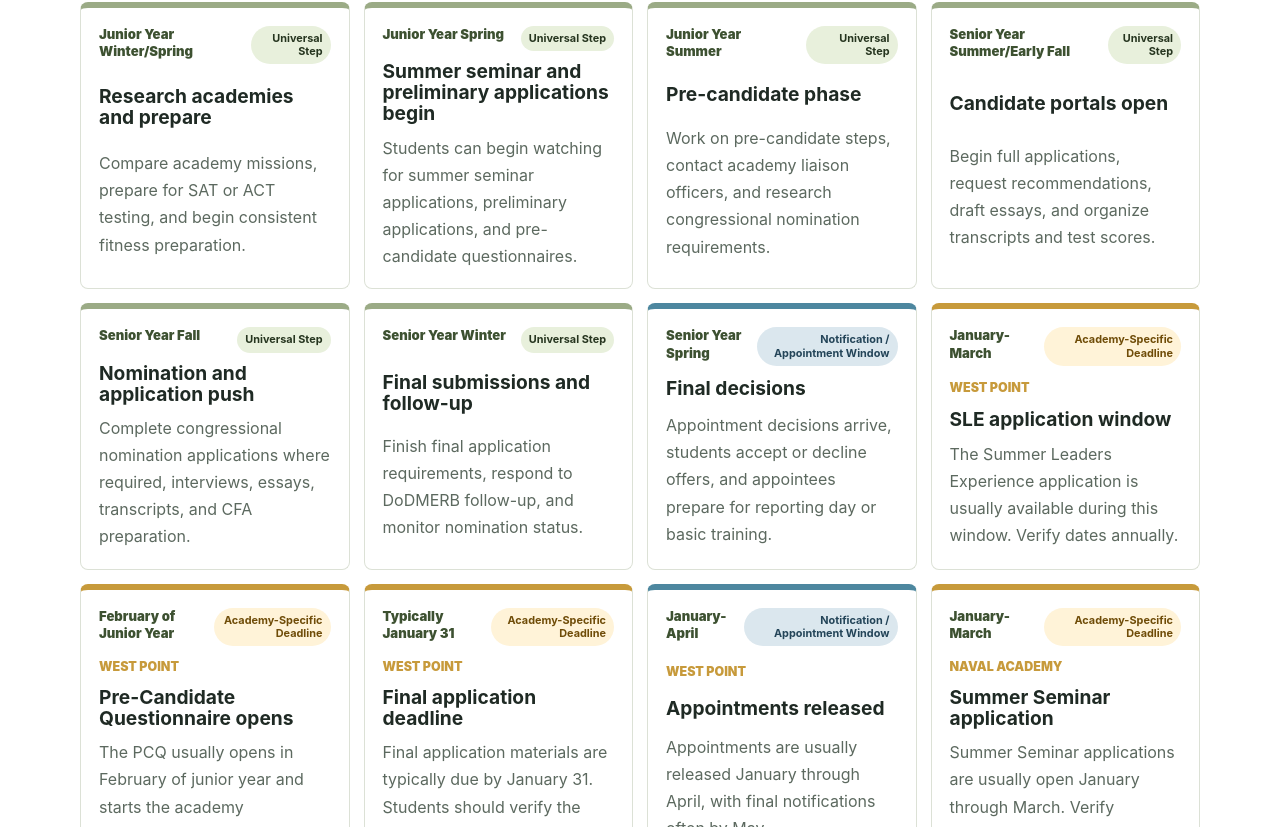
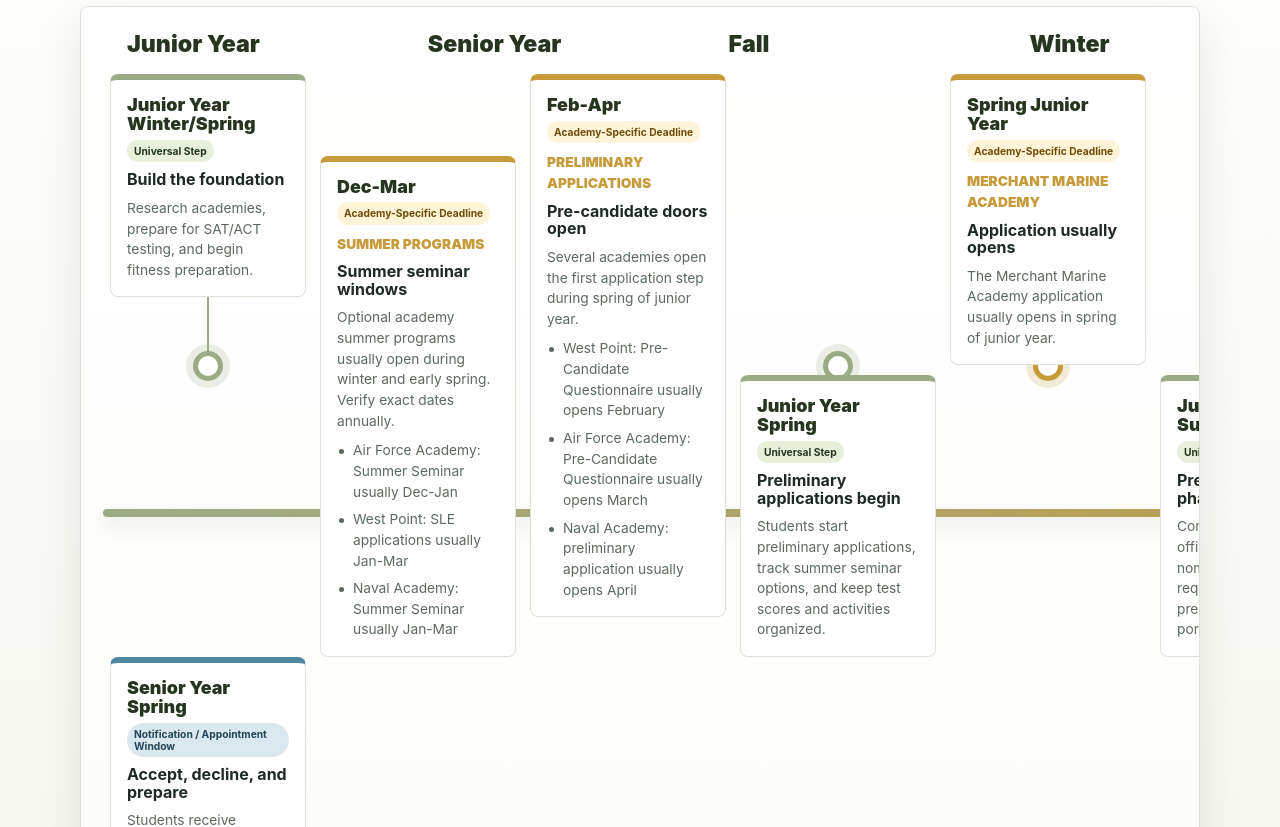
Before and after one commit to ryhinsy/MilitaryFutures-site, a Next.js app: page /service-academies in a window 1280 px wide. Shown: the part 753-1580 px from the top of the page. Built offline with nearby package versions, Linux system fonts and the light colour scheme.

Commit message:
Redesign academy timeline infographic

```diff
--- a/app/globals.css
+++ b/app/globals.css
@@ -238,9 +238,10 @@
 }
 
 .timeline-feature {
-  background: var(--surface);
+  background:
+    linear-gradient(180deg, var(--surface), #f4f6ee);
   border-bottom: 1px solid var(--line);
-  padding: 46px 0;
+  padding: 50px 0 56px;
 }
 
 .timeline-feature-header {
@@ -294,66 +295,217 @@
   color: #234458;
 }
 
-.comparison-timeline {
-  display: grid;
-  gap: 14px;
-  grid-template-columns: repeat(4, minmax(0, 1fr));
+.roadmap-shell {
+  background: rgba(255, 255, 255, 0.72);
+  border: 1px solid var(--line);
+  border-radius: var(--radius);
+  box-shadow: var(--shadow);
+  overflow-x: auto;
+  padding: 26px 22px 30px;
 }
 
-.milestone-card {
+.roadmap-phases {
+  display: grid;
+  gap: 12px;
+  grid-template-columns: repeat(5, minmax(170px, 1fr));
+  min-width: 1540px;
+  padding: 0 24px 18px;
+}
+
+.roadmap-phases span {
+  color: var(--olive-dark);
+  font-size: 1.45rem;
+  font-weight: 900;
+  line-height: 1;
+}
+
+.roadmap-track {
+  display: grid;
+  grid-template-columns: repeat(16, minmax(210px, 1fr));
+  min-height: 650px;
+  min-width: 3360px;
+  position: relative;
+}
+
+.roadmap-line {
+  background: linear-gradient(90deg, var(--sage), var(--brass), #4d879f);
+  border-radius: 999px;
+  box-shadow: 0 8px 18px rgba(38, 53, 31, 0.12);
+  height: 8px;
+  left: 0;
+  position: absolute;
+  right: 0;
+  top: 50%;
+  transform: translateY(-50%);
+}
+
+.roadmap-card {
+  align-self: stretch;
+  display: grid;
+  justify-items: center;
+  position: relative;
+  transition:
+    transform 160ms ease,
+    filter 160ms ease;
+}
+
+.roadmap-card:hover {
+  filter: saturate(1.04);
+  transform: translateY(-3px);
+}
+
+.roadmap-card.top {
+  align-items: start;
+  padding-bottom: 0;
+}
+
+.roadmap-card.bottom {
+  align-items: end;
+  padding-top: 0;
+}
+
+.roadmap-connector {
+  background: var(--sage);
+  height: 74px;
+  position: absolute;
+  width: 2px;
+  z-index: 1;
+}
+
+.roadmap-card.top .roadmap-connector {
+  top: calc(50% - 74px);
+}
+
+.roadmap-card.bottom .roadmap-connector {
+  top: 50%;
+}
+
+.roadmap-node {
+  align-items: center;
+  background: var(--surface);
+  border: 5px solid var(--sage);
+  border-radius: 999px;
+  box-shadow: 0 0 0 7px rgba(155, 171, 134, 0.2);
+  display: flex;
+  height: 30px;
+  justify-content: center;
+  position: absolute;
+  top: 50%;
+  transform: translateY(-50%);
+  width: 30px;
+  z-index: 2;
+}
+
+.roadmap-card.academy .roadmap-connector,
+.roadmap-card.academy .roadmap-node {
+  border-color: var(--brass);
+  background-color: var(--surface);
+}
+
+.roadmap-card.academy .roadmap-connector {
+  background: var(--brass);
+}
+
+.roadmap-card.academy .roadmap-node {
+  box-shadow: 0 0 0 7px rgba(199, 154, 59, 0.2);
+}
+
+.roadmap-card.notification .roadmap-connector {
+  background: #4d879f;
+}
+
+.roadmap-card.notification .roadmap-node {
+  border-color: #4d879f;
+  box-shadow: 0 0 0 7px rgba(77, 135, 159, 0.2);
+}
+
+.roadmap-card-inner {
   background: var(--surface);
   border: 1px solid var(--line);
   border-radius: var(--radius);
   border-top: 6px solid var(--sage);
   display: grid;
-  gap: 10px;
-  min-height: 214px;
-  padding: 18px;
+  gap: 9px;
+  padding: 16px;
+  position: relative;
+  width: 196px;
+  z-index: 3;
 }
 
-.milestone-card.academy {
+.roadmap-card.academy .roadmap-card-inner {
   border-top-color: var(--brass);
 }
 
-.milestone-card.notification {
+.roadmap-card.notification .roadmap-card-inner {
   border-top-color: #4d879f;
 }
 
-.milestone-meta {
-  align-items: flex-start;
-  display: flex;
-  gap: 10px;
-  justify-content: space-between;
+.roadmap-meta {
+  display: grid;
+  gap: 6px;
 }
 
-.milestone-meta span {
-  color: var(--olive);
-  font-size: 0.82rem;
+.roadmap-meta span {
+  color: var(--olive-dark);
+  font-size: 1.12rem;
   font-weight: 900;
-  line-height: 1.3;
+  line-height: 1.05;
 }
 
-.milestone-meta strong {
+.roadmap-meta strong {
   border-radius: 999px;
-  font-size: 0.68rem;
+  font-size: 0.64rem;
+  justify-self: start;
   line-height: 1.2;
-  padding: 6px 8px;
-  text-align: right;
+  padding: 5px 7px;
 }
 
-.milestone-card.universal .milestone-meta strong {
+.roadmap-card.universal .roadmap-meta strong {
   background: #e8f0dc;
   color: var(--olive-dark);
 }
 
-.milestone-card.academy .milestone-meta strong {
+.roadmap-card.academy .roadmap-meta strong {
   background: #fff3d8;
   color: #6f4c08;
 }
 
-.milestone-card.notification .milestone-meta strong {
+.roadmap-card.notification .roadmap-meta strong {
   background: var(--sky);
   color: #234458;
+}
+
+.roadmap-card-inner h3 {
+  font-size: 1rem;
+}
+
+.roadmap-card-inner p,
+.roadmap-card-inner li {
+  font-size: 0.86rem;
+  line-height: 1.5;
+}
+
+.roadmap-card-inner ul {
+  display: grid;
+  gap: 7px;
+  list-style: none;
+}
+
+.roadmap-card-inner li {
+  color: var(--ink-muted);
+  padding-left: 16px;
+  position: relative;
+}
+
+.roadmap-card-inner li::before {
+  background: currentColor;
+  border-radius: 999px;
+  content: "";
+  height: 5px;
+  left: 2px;
+  position: absolute;
+  top: 0.65em;
+  width: 5px;
 }
 
 .milestone-academy {
@@ -736,10 +888,6 @@
     justify-content: flex-start;
   }
 
-  .comparison-timeline {
-    grid-template-columns: repeat(2, minmax(0, 1fr));
-  }
-
   .hero-visual {
     min-height: 340px;
   }
@@ -792,12 +940,72 @@
     padding: 34px 0;
   }
 
-  .comparison-timeline {
-    grid-template-columns: 1fr;
+  .roadmap-shell {
+    overflow-x: visible;
+    padding: 18px;
   }
 
-  .milestone-card {
-    min-height: auto;
+  .roadmap-phases {
+    display: flex;
+    flex-wrap: wrap;
+    min-width: 0;
+    padding: 0 0 18px;
+  }
+
+  .roadmap-phases span {
+    background: var(--surface-muted);
+    border-radius: 999px;
+    font-size: 1rem;
+    padding: 8px 10px;
+  }
+
+  .roadmap-track {
+    display: grid;
+    gap: 16px;
+    grid-template-columns: 1fr;
+    min-height: 0;
+    min-width: 0;
+    padding-left: 28px;
+  }
+
+  .roadmap-line {
+    bottom: 0;
+    height: auto;
+    left: 10px;
+    right: auto;
+    top: 0;
+    transform: none;
+    width: 6px;
+  }
+
+  .roadmap-card,
+  .roadmap-card.top,
+  .roadmap-card.bottom {
+    align-self: stretch;
+    justify-items: start;
+    padding: 0;
+  }
+
+  .roadmap-card:hover {
+    transform: none;
+  }
+
+  .roadmap-card-inner {
+    width: 100%;
+  }
+
+  .roadmap-node {
+    left: -32px;
+    top: 22px;
+  }
+
+  .roadmap-connector,
+  .roadmap-card.top .roadmap-connector,
+  .roadmap-card.bottom .roadmap-connector {
+    height: 2px;
+    left: -21px;
+    top: 36px;
+    width: 22px;
   }
 
   h1 {
--- a/app/service-academies/page.tsx
+++ b/app/service-academies/page.tsx
@@ -16,184 +16,139 @@
 const academyTimelineMilestones = [
   {
     period: "Junior Year Winter/Spring",
-    title: "Research academies and prepare",
-    text: "Compare academy missions, prepare for SAT or ACT testing, and begin consistent fitness preparation.",
+    title: "Build the foundation",
+    text: "Research academies, prepare for SAT/ACT testing, and begin fitness preparation.",
     kind: "universal" as const
   },
   {
+    period: "Dec-Mar",
+    academy: "Summer programs",
+    title: "Summer seminar windows",
+    text: "Optional academy summer programs usually open during winter and early spring. Verify exact dates annually.",
+    kind: "academy" as const,
+    details: [
+      "Air Force Academy: Summer Seminar usually Dec-Jan",
+      "West Point: SLE applications usually Jan-Mar",
+      "Naval Academy: Summer Seminar usually Jan-Mar"
+    ]
+  },
+  {
+    period: "Feb-Apr",
+    academy: "Preliminary applications",
+    title: "Pre-candidate doors open",
+    text: "Several academies open the first application step during spring of junior year.",
+    kind: "academy" as const,
+    details: [
+      "West Point: Pre-Candidate Questionnaire usually opens February",
+      "Air Force Academy: Pre-Candidate Questionnaire usually opens March",
+      "Naval Academy: preliminary application usually opens April"
+    ]
+  },
+  {
     period: "Junior Year Spring",
-    title: "Summer seminar and preliminary applications begin",
-    text: "Students can begin watching for summer seminar applications, preliminary applications, and pre-candidate questionnaires.",
+    title: "Preliminary applications begin",
+    text: "Students start preliminary applications, track summer seminar options, and keep test scores and activities organized.",
     kind: "universal" as const
+  },
+  {
+    period: "Spring Junior Year",
+    academy: "Merchant Marine Academy",
+    title: "Application usually opens",
+    text: "The Merchant Marine Academy application usually opens in spring of junior year.",
+    kind: "academy" as const
   },
   {
     period: "Junior Year Summer",
     title: "Pre-candidate phase",
-    text: "Work on pre-candidate steps, contact academy liaison officers, and research congressional nomination requirements.",
+    text: "Contact academy liaison officers, research nomination requirements, and prepare for candidate portals.",
     kind: "universal" as const
   },
   {
-    period: "Senior Year Summer/Early Fall",
-    title: "Candidate portals open",
-    text: "Begin full applications, request recommendations, draft essays, and organize transcripts and test scores.",
-    kind: "universal" as const
-  },
-  {
-    period: "Senior Year Fall",
-    title: "Nomination and application push",
-    text: "Complete congressional nomination applications where required, interviews, essays, transcripts, and CFA preparation.",
-    kind: "universal" as const
-  },
-  {
-    period: "Senior Year Winter",
-    title: "Final submissions and follow-up",
-    text: "Finish final application requirements, respond to DoDMERB follow-up, and monitor nomination status.",
-    kind: "universal" as const
-  },
-  {
-    period: "Senior Year Spring",
-    title: "Final decisions",
-    text: "Appointment decisions arrive, students accept or decline offers, and appointees prepare for reporting day or basic training.",
-    kind: "notification" as const
-  },
-  {
-    period: "January-March",
-    academy: "West Point",
-    title: "SLE application window",
-    text: "The Summer Leaders Experience application is usually available during this window. Verify dates annually.",
-    kind: "academy" as const
-  },
-  {
-    period: "February of Junior Year",
-    academy: "West Point",
-    title: "Pre-Candidate Questionnaire opens",
-    text: "The PCQ usually opens in February of junior year and starts the academy admissions process.",
-    kind: "academy" as const
-  },
-  {
-    period: "Typically January 31",
-    academy: "West Point",
-    title: "Final application deadline",
-    text: "Final application materials are typically due by January 31. Students should verify the current cycle date.",
-    kind: "academy" as const
-  },
-  {
-    period: "January-April",
-    academy: "West Point",
-    title: "Appointments released",
-    text: "Appointments are usually released January through April, with final notifications often by May.",
-    kind: "notification" as const
-  },
-  {
-    period: "January-March",
-    academy: "Naval Academy",
-    title: "Summer Seminar application",
-    text: "Summer Seminar applications are usually open January through March. Verify annually on the official site.",
-    kind: "academy" as const
-  },
-  {
-    period: "April of Junior Year",
-    academy: "Naval Academy",
-    title: "Preliminary application opens",
-    text: "The preliminary application usually opens in April of junior year.",
-    kind: "academy" as const
-  },
-  {
-    period: "Typically January 31",
-    academy: "Naval Academy",
-    title: "Final application deadline",
-    text: "Final application materials are typically due by January 31. Students should verify the current cycle date.",
-    kind: "academy" as const
-  },
-  {
-    period: "Late Fall-April",
-    academy: "Naval Academy",
-    title: "Appointments released",
-    text: "Appointments are usually released from late fall through April.",
-    kind: "notification" as const
-  },
-  {
-    period: "December-January",
-    academy: "Air Force Academy",
-    title: "Summer Seminar application",
-    text: "Summer Seminar applications are usually open December through January.",
-    kind: "academy" as const
-  },
-  {
-    period: "March of Junior Year",
-    academy: "Air Force Academy",
-    title: "Pre-Candidate Questionnaire opens",
-    text: "The Pre-Candidate Questionnaire usually opens in March of junior year.",
-    kind: "academy" as const
-  },
-  {
-    period: "July Before Senior Year",
+    period: "July",
     academy: "Air Force Academy",
     title: "Candidate Kit opens",
     text: "The Candidate Kit usually opens in July before senior year for eligible applicants.",
     kind: "academy" as const
   },
   {
-    period: "Typically December 31",
-    academy: "Air Force Academy",
-    title: "Final application deadline",
-    text: "Final application materials are typically due by December 31. Verify annually.",
-    kind: "academy" as const
+    period: "Senior Summer/Early Fall",
+    title: "Candidate phase begins",
+    text: "Candidate portals open, full applications begin, and students request recommendations.",
+    kind: "universal" as const
   },
   {
-    period: "February-April",
-    academy: "Air Force Academy",
-    title: "Major appointment period",
-    text: "The major appointment period is usually February through April.",
-    kind: "notification" as const
-  },
-  {
-    period: "Usually Around October",
+    period: "Around October",
     academy: "Coast Guard Academy",
     title: "Early Action deadline",
     text: "Early Action is usually due around October. The Coast Guard Academy does not require a congressional nomination.",
     kind: "academy" as const
   },
   {
-    period: "Usually December",
+    period: "Senior Year Fall",
+    title: "Applications, nominations, and interviews",
+    text: "Complete congressional nomination applications where required, essays, transcripts, interviews, and CFA preparation.",
+    kind: "universal" as const,
+    details: [
+      "Most federal service academies require a nomination",
+      "Coast Guard Academy does not require a congressional nomination",
+      "Students should keep ROTC and college backup plans active"
+    ]
+  },
+  {
+    period: "Senior Year Fall/Winter",
+    title: "CFA and DoDMERB",
+    text: "Complete the Candidate Fitness Assessment and respond quickly to DoDMERB medical qualification follow-up.",
+    kind: "universal" as const
+  },
+  {
+    period: "Dec 31-Jan 31",
+    academy: "Major final deadlines",
+    title: "Final application deadlines",
+    text: "Several final deadlines fall in winter. These dates are typical and must be verified annually.",
+    kind: "academy" as const,
+    details: [
+      "Air Force Academy: final application typically Dec 31",
+      "West Point: final application typically Jan 31",
+      "Naval Academy: final application typically Jan 31"
+    ]
+  },
+  {
+    period: "Dec-Mar",
     academy: "Coast Guard Academy",
-    title: "Early Action decisions",
-    text: "Early Action decisions are usually released in December.",
+    title: "Decisions and regular admission",
+    text: "Early Action decisions are usually in December, Regular Admission is usually around January, and Regular Admission decisions are usually in March.",
     kind: "notification" as const
   },
   {
-    period: "Usually Around January",
-    academy: "Coast Guard Academy",
-    title: "Regular Admission deadline",
-    text: "Regular Admission is usually due around January. Verify the exact date each cycle.",
+    period: "Around February",
+    academy: "Merchant Marine Academy",
+    title: "Final application deadline",
+    text: "The final application deadline is typically around February. A congressional nomination is required for most applicants.",
     kind: "academy" as const
   },
   {
-    period: "Usually March",
-    academy: "Coast Guard Academy",
-    title: "Regular Admission decisions",
-    text: "Regular Admission decisions are usually released in March.",
-    kind: "notification" as const
+    period: "Senior Year Winter",
+    title: "Final submissions",
+    text: "Finish final submissions, nomination follow-up, medical follow-up, essays, recommendations, and portal updates.",
+    kind: "universal" as const
   },
   {
-    period: "Spring of Junior Year",
-    academy: "Merchant Marine Academy",
-    title: "Application opens",
-    text: "The application usually opens in spring of junior year. A congressional nomination is required for most applicants.",
-    kind: "academy" as const
+    period: "Late Fall-Apr",
+    academy: "Appointment windows",
+    title: "Appointments begin releasing",
+    text: "Appointment windows vary by academy and cycle. Students should keep checking portals and official messages.",
+    kind: "notification" as const,
+    details: [
+      "Naval Academy: usually late fall-Apr",
+      "West Point: usually Jan-Apr, often final notifications by May",
+      "Air Force Academy: major appointment period usually Feb-Apr",
+      "Merchant Marine Academy: often Feb-Apr"
+    ]
   },
   {
-    period: "Typically February",
-    academy: "Merchant Marine Academy",
-    title: "Final application deadline",
-    text: "Final application materials are typically due in February. Students should verify the current date.",
-    kind: "academy" as const
-  },
-  {
-    period: "February-April",
-    academy: "Merchant Marine Academy",
-    title: "Appointments released",
-    text: "Appointments are usually released winter through spring, often February through April.",
+    period: "Senior Year Spring",
+    title: "Accept, decline, and prepare",
+    text: "Students receive appointment decisions, accept or decline offers, and prepare for reporting day or basic training.",
     kind: "notification" as const
   }
 ];
--- a/components/Timeline.tsx
+++ b/components/Timeline.tsx
@@ -29,7 +29,9 @@
     text: string;
     kind: MilestoneKind;
     academy?: string;
+    details?: string[];
   }>;
+  phases?: string[];
 };
 
 const milestoneLabels: Record<MilestoneKind, string> = {
@@ -38,7 +40,10 @@
   notification: "Notification / Appointment Window"
 };
 
-export function ComparisonTimeline({ milestones }: ComparisonTimelineProps) {
+export function ComparisonTimeline({
+  milestones,
+  phases = ["Junior Year", "Senior Year", "Fall", "Winter", "Spring"]
+}: ComparisonTimelineProps) {
   return (
     <section className="timeline-feature" aria-labelledby="academy-timeline-title">
       <div className="container">
@@ -60,21 +65,46 @@
             ))}
           </div>
         </div>
-        <div className="comparison-timeline">
-          {milestones.map((milestone) => (
+        <div className="roadmap-shell" aria-label="Service Academy application roadmap">
+          <div className="roadmap-phases" aria-hidden="true">
+            {phases.map((phase) => (
+              <span key={phase}>{phase}</span>
+            ))}
+          </div>
+          <div className="roadmap-track">
+            <div className="roadmap-line" aria-hidden="true" />
+            {milestones.map((milestone, index) => {
+              const position = index % 2 === 0 ? "top" : "bottom";
+
+              return (
                 <article
-              className={`milestone-card ${milestone.kind}`}
+                  className={`roadmap-card ${milestone.kind} ${position}`}
                   key={`${milestone.period}-${milestone.title}`}
                 >
-              <div className="milestone-meta">
+                  <div className="roadmap-connector" aria-hidden="true" />
+                  <div className="roadmap-node" aria-hidden="true" />
+                  <div className="roadmap-card-inner">
+                    <div className="roadmap-meta">
                       <span>{milestone.period}</span>
                       <strong>{milestoneLabels[milestone.kind]}</strong>
                     </div>
-              {milestone.academy ? <p className="milestone-academy">{milestone.academy}</p> : null}
+                    {milestone.academy ? (
+                      <p className="milestone-academy">{milestone.academy}</p>
+                    ) : null}
                     <h3>{milestone.title}</h3>
                     <p>{milestone.text}</p>
+                    {milestone.details ? (
+                      <ul>
+                        {milestone.details.map((detail) => (
+                          <li key={detail}>{detail}</li>
+                        ))}
+                      </ul>
+                    ) : null}
+                  </div>
                 </article>
-          ))}
+              );
+            })}
+          </div>
         </div>
       </div>
     </section>
```
Lines whose indentation alone changed are shown as unchanged.
